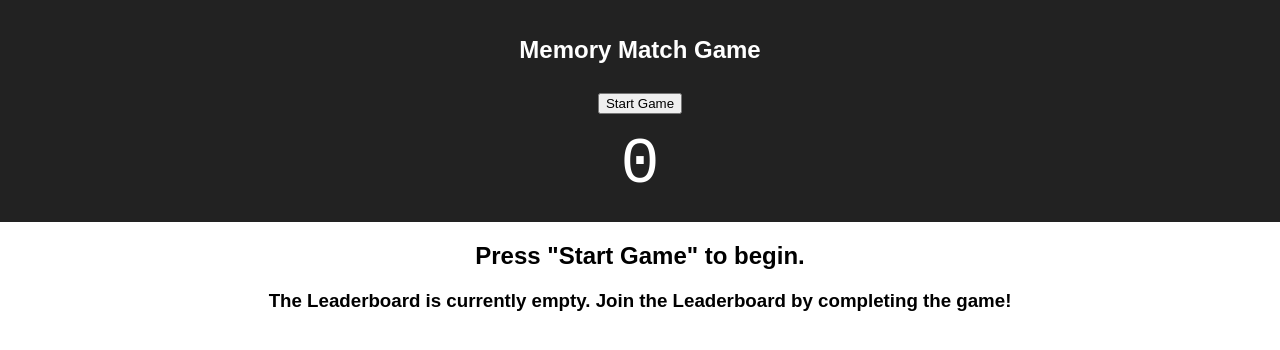
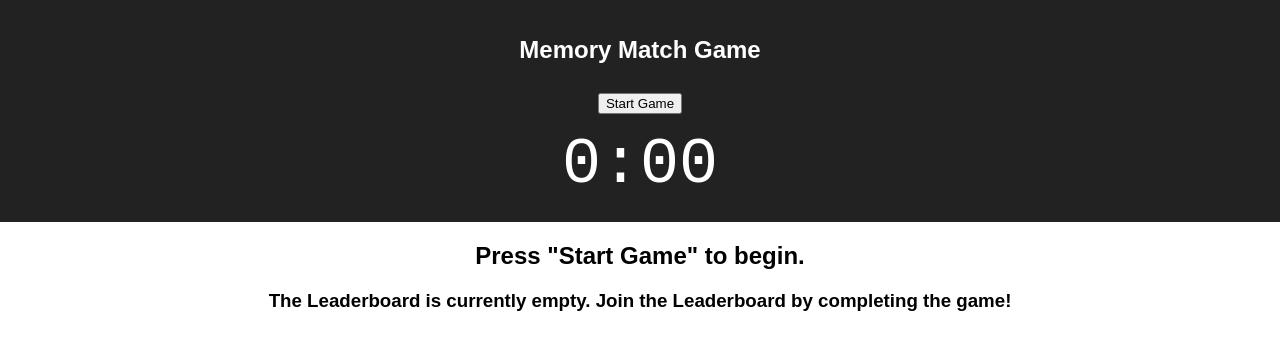
Before and after one commit to JasonLev/react-redux-memory-match, a React (Create React App) app: page / in a window 1280 px wide. Shown: the top 350 px of the page. Built offline with nearby package versions, Linux system fonts and the light colour scheme.

Commit message:
f/timer with format mm:ss

```diff
--- a/src/components/Timer.js
+++ b/src/components/Timer.js
@@ -62,7 +62,8 @@ class Timer extends Component {
     }
   }
   render() {
-    return <div id="timer">{this.state.time}</div>
+    let seconds = this.state.time % 60;
+    return <div id="timer">{Math.floor(this.state.time/60)}:{seconds < 10 ? "0" + seconds : seconds}</div>
   }
 }
 
```
